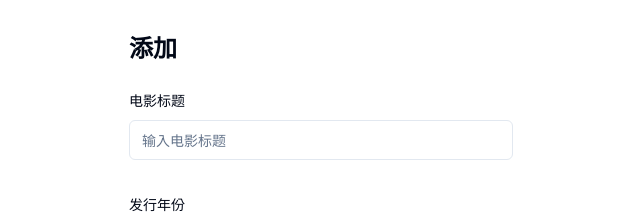
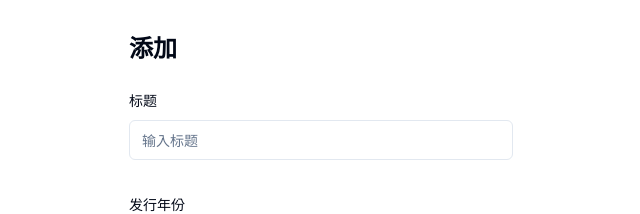
Before and after one commit to gandli/next-app, a Next.js app: page / in a window 1280 px wide. Shown: the top 214 px of the page, without its empty margins (319-959 px from the left). Built offline with nearby package versions, Linux system fonts and the light colour scheme.

Commit message:
feat: 优化电影表单及数据库 schema
优化电影表单组件的文案，并修改数据库 schema 中的字段描述，使其更清晰易懂。

```diff
--- a/components/MovieForm.tsx
+++ b/components/MovieForm.tsx
@@ -17,7 +17,7 @@ import { Button } from "@/components/ui/button";
 import { addMovie } from "@/app/actions/movieActions";
 import { useRouter } from "next/navigation";
 
-// 电影表单组件
+// 表单组件
 const MovieForm = () => {
   const router = useRouter();
 
@@ -46,15 +46,15 @@ const MovieForm = () => {
   return (
     <Form {...form}>
       <form onSubmit={form.handleSubmit(onSubmit)} className="space-y-8">
-        {/* 电影标题输入字段 */}
+        {/* 标题输入字段 */}
         <FormField
           control={form.control}
           name="title"
           render={({ field }) => (
             <FormItem>
-              <FormLabel>电影标题</FormLabel>
+              <FormLabel>标题</FormLabel>
               <FormControl>
-                <Input placeholder="输入电影标题" {...field} />
+                <Input placeholder="输入标题" {...field} />
               </FormControl>
               <FormMessage />
             </FormItem>
--- a/db/schema.ts
+++ b/db/schema.ts
@@ -6,8 +6,8 @@ import { z } from "zod";
 // 定义数据库中的 movies 表
 export const movies = sqliteTable("movies", {
   id: integer("id").primaryKey({ autoIncrement: true }), // 自增的主键 ID
-  title: text("title").notNull(), // 电影标题
-  releaseYear: integer("release_year").notNull(), // 电影的发行年份
+  title: text("title").notNull(), // 标题
+  releaseYear: integer("release_year").notNull(), // 的发行年份
 });
 
 //定义与表结构对应的 Zod 验证架构
```
